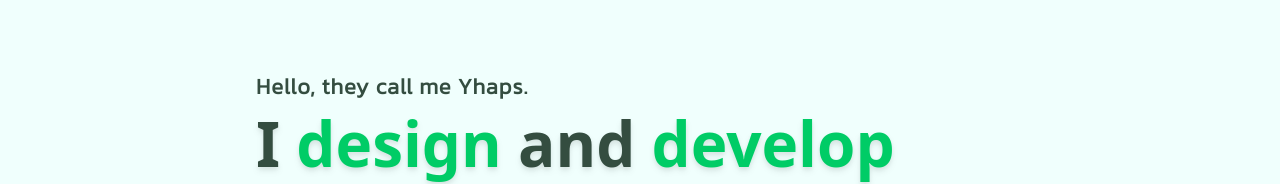
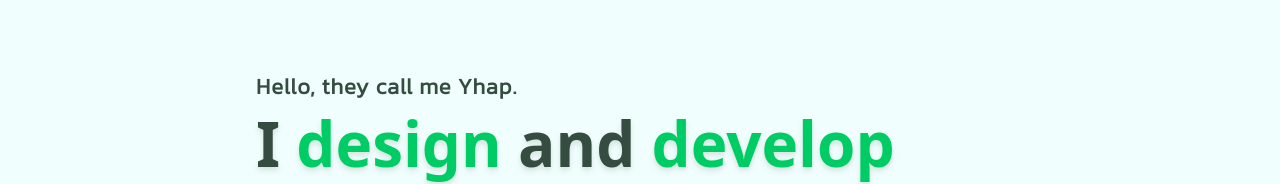
Before and after one commit to JCYhapon/latest-portfolio, a React (Vite) app: page / in a window 1280 px wide. Shown: the part 205-389 px from the top of the page. Built offline with nearby package versions, Linux system fonts and the light colour scheme.

Commit message:
changed name call

```diff
--- a/src/components/sections/hero.jsx
+++ b/src/components/sections/hero.jsx
@@ -13,7 +13,7 @@ const hero = () => {
         <div className="bottom-5">
           <div>
             <span className="text-[22px] font-kanit font-bold tracking-wider text-primaryFont mb-[10rem]">
-              Hello, they call me Yhaps.
+              Hello, they call me Yhap.
             </span>
             <h1 className="text-[62px] font-extrabold text-primaryFont drop-shadow-md leading-[5rem]">
               I <span className="text-[#00CC66]">design</span> and{" "}
```
